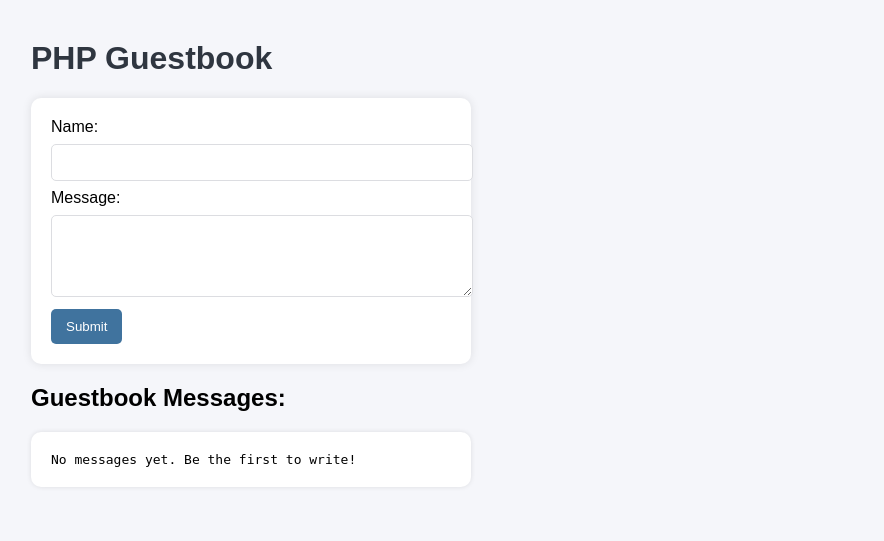
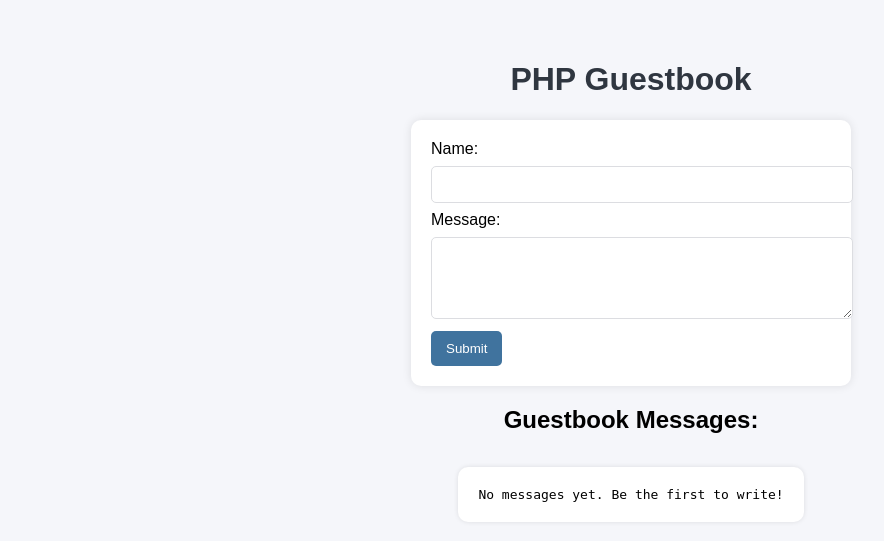
Before and after one commit to Co3code/30days-challenge-of-coding-php, a PHP site: page / in a window 1280 px wide. Shown: the top 541 px of the page, without its empty margins (9-893 px from the left). Run offline with PHP 8.4, Linux system fonts and the light colour scheme.

Commit message:
centering my form

```diff
--- a/day13/index.php
+++ b/day13/index.php
@@ -1,12 +1,12 @@
 <?php
     // day13/index.php
 
-$file = 'messages.txt';
+    $file    = 'messages.txt';
     $message = '';
-$error = '';
+    $error   = '';
 
     if ($_SERVER["REQUEST_METHOD"] === "POST") {
-    $name = trim($_POST['name']);
+        $name    = trim($_POST['name']);
         $comment = trim($_POST['comment']);
 
         // Validation
@@ -31,19 +31,26 @@ $guestbook = file_exists($file) ? file_get_contents($file) : "No messages yet. B
     <title>PHP Guestbook</title>
     <style>
         body {
+
+            display: flex;
+            align-items: center;
             font-family: Arial, sans-serif;
             background: #f5f6fa;
             margin: 40px;
+            flex-direction: column;
+            align-items: center;
         }
         h1 {
             color: #2f3640;
         }
         form {
+
             background: #fff;
             padding: 20px;
             border-radius: 10px;
             box-shadow: 0 0 10px rgba(0,0,0,0.1);
             max-width: 400px;
+
         }
         input, textarea {
             width: 100%;
@@ -76,9 +83,9 @@ $guestbook = file_exists($file) ? file_get_contents($file) : "No messages yet. B
     <h1>PHP Guestbook</h1>
 
     <?php if ($error): ?>
-        <p class="error"><?= $error ?></p>
+        <p class="error"><?php echo $error ?></p>
     <?php elseif ($message): ?>
-        <p class="success"><?= $message ?></p>
+        <p class="success"><?php echo $message ?></p>
     <?php endif; ?>
 
     <form method="POST">
@@ -92,6 +99,6 @@ $guestbook = file_exists($file) ? file_get_contents($file) : "No messages yet. B
     </form>
 
     <h2> Guestbook Messages:</h2>
-    <pre><?= htmlspecialchars($guestbook) ?></pre>
+    <pre><?php echo htmlspecialchars($guestbook) ?></pre>
 </body>
 </html>
```
Lines whose indentation alone changed are shown as unchanged.
